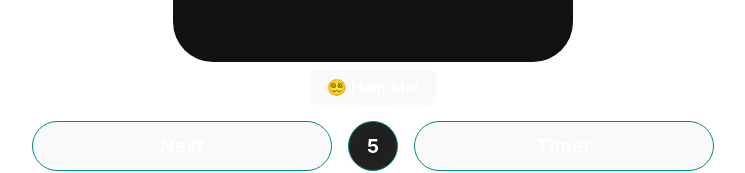
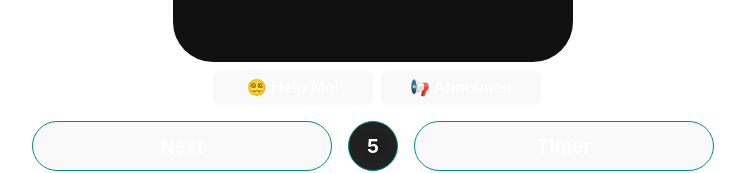
Before and after one commit to wrick17/japanese-practice, a React (Vite) app: page / in a window 1280 px wide. Shown: the part 422-595 px from the top of the page, without its empty margins (267-1012 px from the left). Built offline with nearby package versions, Linux system fonts and the light colour scheme.

Commit message:
add announce function

```diff
--- a/src/app/App.css
+++ b/src/app/App.css
@@ -215,3 +215,8 @@ input[type="checkbox"] {
   font-size: 14px;
   padding: 4px 16px;
 }
+
+.speak, .help {
+  margin-left: 8px;
+  width: 160px;
+}
--- a/src/components/ShowCase.jsx
+++ b/src/components/ShowCase.jsx
@@ -4,10 +4,14 @@ import { speak } from "../utils/utils";
 
 export const ShowCase = ({ item }) => {
   const [show, setShow] = useState(false);
+  const [announce, setAnnounce] = useState(false);
 
   useEffect(() => {
     setShow(false);
-  }, [item]);
+    if (announce) {
+      speak(item?.kana);
+    }
+  }, [item, announce]);
 
   return (
     <div>
@@ -26,9 +30,9 @@ export const ShowCase = ({ item }) => {
         )}
       </div>
       <button
-        className="show"
+        className="show help"
         onClick={() => {
-          if (!show) setShow(true);
+          setShow(!show);
         }}
         disabled={!item}
       >
@@ -38,6 +42,13 @@ export const ShowCase = ({ item }) => {
           ? "☝🏻 Here you go!"
           : "😵‍💫 Help Me!"}
       </button>
+      <button
+        className="show speak"
+        onClick={() => setAnnounce(!announce)}
+        disabled={!item}
+      >
+        📢 {announce ? "Stop" : "Announce"}
+      </button>
     </div>
   );
 };
```
